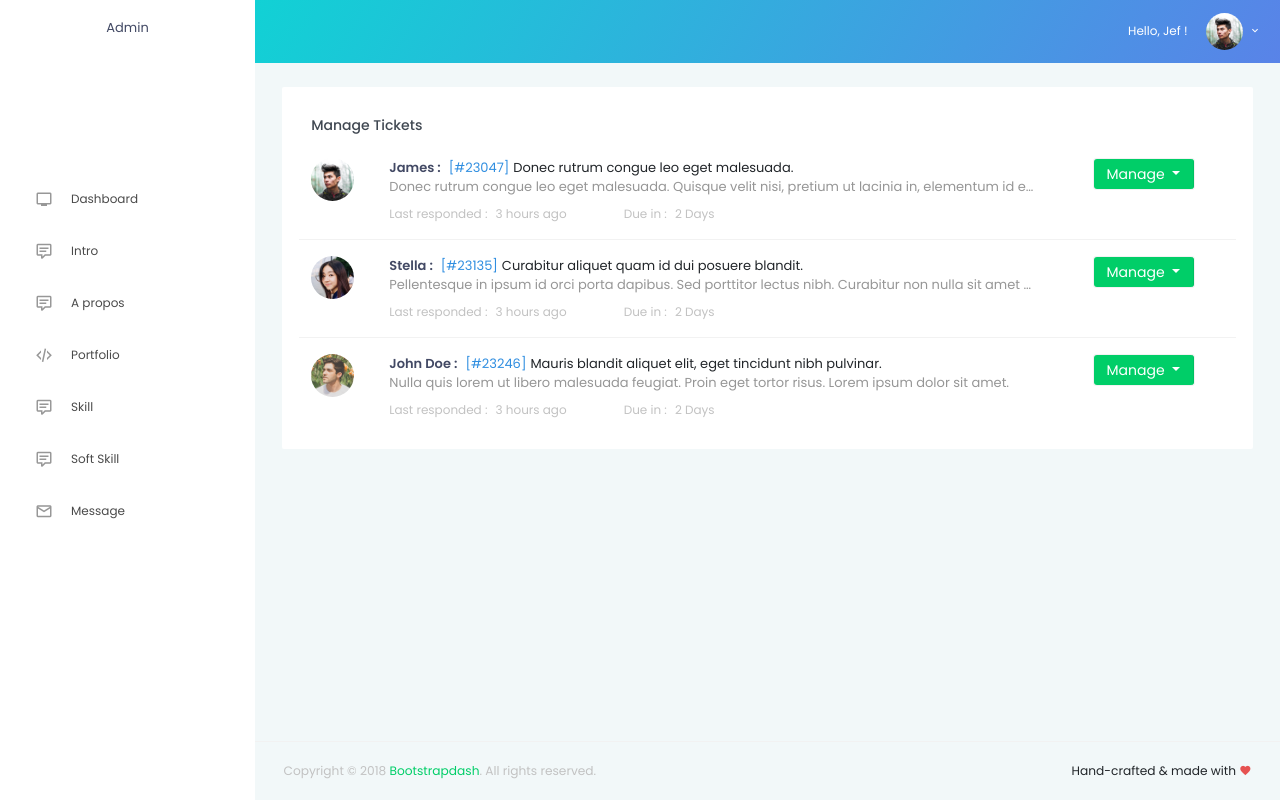
After one commit to JefDc/portfolio, a Symfony app: template templates/admin/dashboard.html.twig in a window 1280 px wide. The commit adds this page. Run offline with Twig, Linux system fonts and the light colour scheme; the template is opened without the code that fills it, so the values that code supplies are empty; some libraries are stand-ins or nearby versions.

Commit message:
add view dashboard

```diff
--- a/src/Controller/AdminController.php
+++ b/src/Controller/AdminController.php
@@ -12,7 +12,7 @@ class AdminController extends AbstractController
      */
     public function index()
     {
-        return $this->render('admin/base.html.twig', [
+        return $this->render('admin/dashboard.html.twig', [
             'controller_name' => 'AdminController',
         ]);
     }
--- a/templates/admin/base.html.twig
+++ b/templates/admin/base.html.twig
@@ -14,9 +14,11 @@
 <body>
     <div class="container-scroller">
         {% include 'admin/navbar.html.twig' %}
-        {% include 'admin/sidebar.html.twig' %}
-        {% block body %}{% endblock %}
-        {% block javascripts %}{% endblock %}
+        <div class="container-fluid page-body-wrapper">
+            {% include 'admin/sidebar.html.twig' %}
+            {% block body %}{% endblock %}
+            {% block javascripts %}{% endblock %}
+        </div>
     </div>
     <!-- plugins:js -->
     <script src="admin/js/vendor.bundle.base.js"></script>
@@ -29,7 +31,7 @@
     <script src="admin/js/misc.js"></script>
     <!-- endinject -->
     <!-- Custom js for this page-->
-    <script src="js/dashboard.js"></script>
+    <script src="admin/js/dashboard.js"></script>
     <!-- End custom js for this page-->
 </body>
 </html>
--- /dev/null
+++ b/templates/admin/dashboard.html.twig
@@ -0,0 +1,158 @@
+{% extends 'admin/base.html.twig' %}
+
+{% block body %}
+    <div class="main-panel">
+        <div class="content-wrapper">
+            <div class="row">
+                <div class="col-12 grid-margin">
+                    <div class="card">
+                        <div class="card-body">
+                            <h5 class="card-title mb-4">Manage Tickets</h5>
+                            <div class="fluid-container">
+                                <div class="row ticket-card mt-3 pb-2 border-bottom pb-3 mb-3">
+                                    <div class="col-md-1">
+                                        <img class="img-sm rounded-circle mb-4 mb-md-0" src="images/faces/face1.jpg" alt="profile image">
+                                    </div>
+                                    <div class="ticket-details col-md-9">
+                                        <div class="d-flex">
+                                            <p class="text-dark font-weight-semibold mr-2 mb-0 no-wrap">James :</p>
+                                            <p class="text-primary mr-1 mb-0">[#23047]</p>
+                                            <p class="mb-0 ellipsis">Donec rutrum congue leo eget malesuada.</p>
+                                        </div>
+                                        <p class="text-gray ellipsis mb-2">Donec rutrum congue leo eget malesuada. Quisque velit nisi, pretium ut lacinia in, elementum id enim
+                                            vivamus.
+                                        </p>
+                                        <div class="row text-gray d-md-flex d-none">
+                                            <div class="col-4 d-flex">
+                                                <small class="mb-0 mr-2 text-muted text-muted">Last responded :</small>
+                                                <small class="Last-responded mr-2 mb-0 text-muted text-muted">3 hours ago</small>
+                                            </div>
+                                            <div class="col-4 d-flex">
+                                                <small class="mb-0 mr-2 text-muted text-muted">Due in :</small>
+                                                <small class="Last-responded mr-2 mb-0 text-muted text-muted">2 Days</small>
+                                            </div>
+                                        </div>
+                                    </div>
+                                    <div class="ticket-actions col-md-2">
+                                        <div class="btn-group dropdown">
+                                            <button type="button" class="btn btn-success dropdown-toggle btn-sm" data-toggle="dropdown" aria-haspopup="true" aria-expanded="false">
+                                                Manage
+                                            </button>
+                                            <div class="dropdown-menu">
+                                                <a class="dropdown-item" href="#">
+                                                    <i class="fa fa-reply fa-fw"></i>Quick reply</a>
+                                                <a class="dropdown-item" href="#">
+                                                    <i class="fa fa-history fa-fw"></i>Another action</a>
+                                                <div class="dropdown-divider"></div>
+                                                <a class="dropdown-item" href="#">
+                                                    <i class="fa fa-check text-success fa-fw"></i>Resolve Issue</a>
+                                                <a class="dropdown-item" href="#">
+                                                    <i class="fa fa-times text-danger fa-fw"></i>Close Issue</a>
+                                            </div>
+                                        </div>
+                                    </div>
+                                </div>
+                                <div class="row ticket-card mt-3 pb-2 border-bottom pb-3 mb-3">
+                                    <div class="col-md-1">
+                                        <img class="img-sm rounded-circle mb-4 mb-md-0" src="images/faces/face2.jpg" alt="profile image">
+                                    </div>
+                                    <div class="ticket-details col-md-9">
+                                        <div class="d-flex">
+                                            <p class="text-dark font-weight-semibold mr-2 mb-0 no-wrap">Stella :</p>
+                                            <p class="text-primary mr-1 mb-0">[#23135]</p>
+                                            <p class="mb-0 ellipsis">Curabitur aliquet quam id dui posuere blandit.</p>
+                                        </div>
+                                        <p class="text-gray ellipsis mb-2">Pellentesque in ipsum id orci porta dapibus. Sed porttitor lectus nibh. Curabitur non nulla sit amet
+                                            nisl.
+                                        </p>
+                                        <div class="row text-gray d-md-flex d-none">
+                                            <div class="col-4 d-flex">
+                                                <small class="mb-0 mr-2 text-muted">Last responded :</small>
+                                                <small class="Last-responded mr-2 mb-0 text-muted">3 hours ago</small>
+                                            </div>
+                                            <div class="col-4 d-flex">
+                                                <small class="mb-0 mr-2 text-muted">Due in :</small>
+                                                <small class="Last-responded mr-2 mb-0 text-muted">2 Days</small>
+                                            </div>
+                                        </div>
+                                    </div>
+                                    <div class="ticket-actions col-md-2">
+                                        <div class="btn-group dropdown">
+                                            <button type="button" class="btn btn-success dropdown-toggle btn-sm" data-toggle="dropdown" aria-haspopup="true" aria-expanded="false">
+                                                Manage
+                                            </button>
+                                            <div class="dropdown-menu">
+                                                <a class="dropdown-item" href="#">
+                                                    <i class="fa fa-reply fa-fw"></i>Quick reply</a>
+                                                <a class="dropdown-item" href="#">
+                                                    <i class="fa fa-history fa-fw"></i>Another action</a>
+                                                <div class="dropdown-divider"></div>
+                                                <a class="dropdown-item" href="#">
+                                                    <i class="fa fa-check text-success fa-fw"></i>Resolve Issue</a>
+                                                <a class="dropdown-item" href="#">
+                                                    <i class="fa fa-times text-danger fa-fw"></i>Close Issue</a>
+                                            </div>
+                                        </div>
+                                    </div>
+                                </div>
+                                <div class="row ticket-card mt-3">
+                                    <div class="col-md-1">
+                                        <img class="img-sm rounded-circle mb-4 mb-md-0" src="images/faces/face3.jpg" alt="profile image">
+                                    </div>
+                                    <div class="ticket-details col-md-9">
+                                        <div class="d-flex">
+                                            <p class="text-dark font-weight-semibold mr-2 mb-0 no-wrap">John Doe :</p>
+                                            <p class="text-primary mr-1 mb-0">[#23246]</p>
+                                            <p class="mb-0 ellipsis">Mauris blandit aliquet elit, eget tincidunt nibh pulvinar.</p>
+                                        </div>
+                                        <p class="text-gray ellipsis mb-2">Nulla quis lorem ut libero malesuada feugiat. Proin eget tortor risus. Lorem ipsum dolor sit amet.</p>
+                                        <div class="row text-gray d-md-flex d-none">
+                                            <div class="col-4 d-flex">
+                                                <small class="mb-0 mr-2 text-muted">Last responded :</small>
+                                                <small class="Last-responded mr-2 mb-0 text-muted">3 hours ago</small>
+                                            </div>
+                                            <div class="col-4 d-flex">
+                                                <small class="mb-0 mr-2 text-muted">Due in :</small>
+                                                <small class="Last-responded mr-2 mb-0 text-muted">2 Days</small>
+                                            </div>
+                                        </div>
+                                    </div>
+                                    <div class="ticket-actions col-md-2">
+                                        <div class="btn-group dropdown">
+                                            <button type="button" class="btn btn-success dropdown-toggle btn-sm" data-toggle="dropdown" aria-haspopup="true" aria-expanded="false">
+                                                Manage
+                                            </button>
+                                            <div class="dropdown-menu">
+                                                <a class="dropdown-item" href="#">
+                                                    <i class="fa fa-reply fa-fw"></i>Quick reply</a>
+                                                <a class="dropdown-item" href="#">
+                                                    <i class="fa fa-history fa-fw"></i>Another action</a>
+                                                <div class="dropdown-divider"></div>
+                                                <a class="dropdown-item" href="#">
+                                                    <i class="fa fa-check text-success fa-fw"></i>Resolve Issue</a>
+                                                <a class="dropdown-item" href="#">
+                                                    <i class="fa fa-times text-danger fa-fw"></i>Close Issue</a>
+                                            </div>
+                                        </div>
+                                    </div>
+                                </div>
+                            </div>
+                        </div>
+                    </div>
+                </div>
+            </div>
+        </div>
+        <!-- content-wrapper ends -->
+        <!-- partial:partials/_footer.html -->
+        <footer class="footer">
+            <div class="container-fluid clearfix">
+            <span class="text-muted d-block text-center text-sm-left d-sm-inline-block">Copyright © 2018
+              <a href="http://www.bootstrapdash.com/" target="_blank">Bootstrapdash</a>. All rights reserved.</span>
+                <span class="float-none float-sm-right d-block mt-1 mt-sm-0 text-center">Hand-crafted & made with
+              <i class="mdi mdi-heart text-danger"></i>
+            </span>
+            </div>
+        </footer>
+        <!-- partial -->
+    </div>
+{% endblock %}
--- a/templates/admin/navbar.html.twig
+++ b/templates/admin/navbar.html.twig
@@ -13,7 +13,7 @@
         <ul class="navbar-nav navbar-nav-right">
             <li class="nav-item dropdown d-none d-xl-inline-block">
                 <a class="nav-link dropdown-toggle" id="UserDropdown" href="#" data-toggle="dropdown" aria-expanded="false">
-                    <span class="profile-text">Hello, Richard V.Welsh !</span>
+                    <span class="profile-text">Hello, Jef !</span>
                     <img class="img-xs rounded-circle" src="images/faces/face1.jpg" alt="Profile image">
                 </a>
                 <div class="dropdown-menu dropdown-menu-right navbar-dropdown" aria-labelledby="UserDropdown">
--- a/templates/admin/sidebar.html.twig
+++ b/templates/admin/sidebar.html.twig
@@ -1,96 +1,69 @@
 <nav class="sidebar sidebar-offcanvas" id="sidebar">
-    <ul class="nav">
+    <ul class="nav position-fixed">
         <li class="nav-item nav-profile">
             <div class="nav-link">
                 <div class="user-wrapper">
-                    <div class="profile-image">
-                        <img src="images/faces/face1.jpg" alt="profile image">
-                    </div>
-                    <div class="text-wrapper">
-                        <p class="profile-name">Richard V.Welsh</p>
-                        <div>
-                            <small class="designation text-muted">Manager</small>
-                            <span class="status-indicator online"></span>
-                        </div>
-                    </div>
                 </div>
-                <button class="btn btn-success btn-block">New Project
-                    <i class="mdi mdi-plus"></i>
-                </button>
             </div>
         </li>
-        <li class="nav-item">
+        <li class="nav-item mt-5">
             <a class="nav-link" href="index.html">
                 <i class="menu-icon mdi mdi-television"></i>
                 <span class="menu-title">Dashboard</span>
             </a>
         </li>
         <li class="nav-item">
-            <a class="nav-link" data-toggle="collapse" href="#ui-basic" aria-expanded="false" aria-controls="ui-basic">
-                <i class="menu-icon mdi mdi-content-copy"></i>
-                <span class="menu-title">Basic UI Elements</span>
-                <i class="menu-arrow"></i>
+            <a class="nav-link" href="pages/forms/basic_elements.html">
+                <i class="menu-icon mdi mdi-comment-text-outline"></i>
+                <span class="menu-title">Intro</span>
             </a>
-            <div class="collapse" id="ui-basic">
-                <ul class="nav flex-column sub-menu">
-                    <li class="nav-item">
-                        <a class="nav-link" href="pages/ui-features/buttons.html">Buttons</a>
-                    </li>
-                    <li class="nav-item">
-                        <a class="nav-link" href="pages/ui-features/typography.html">Typography</a>
-                    </li>
-                </ul>
-            </div>
         </li>
         <li class="nav-item">
             <a class="nav-link" href="pages/forms/basic_elements.html">
-                <i class="menu-icon mdi mdi-backup-restore"></i>
-                <span class="menu-title">Form elements</span>
+                <i class="menu-icon mdi mdi-comment-text-outline"></i>
+                <span class="menu-title">A propos</span>
             </a>
         </li>
         <li class="nav-item">
-            <a class="nav-link" href="pages/charts/chartjs.html">
-                <i class="menu-icon mdi mdi-chart-line"></i>
-                <span class="menu-title">Charts</span>
+            <a class="nav-link" href="pages/forms/basic_elements.html">
+                <i class="menu-icon mdi mdi-xml"></i>
+                <span class="menu-title">Portfolio</span>
             </a>
         </li>
         <li class="nav-item">
-            <a class="nav-link" href="pages/tables/basic-table.html">
-                <i class="menu-icon mdi mdi-table"></i>
-                <span class="menu-title">Tables</span>
+            <a class="nav-link" href="pages/forms/basic_elements.html">
+                <i class="menu-icon mdi mdi-comment-text-outline"></i>
+                <span class="menu-title">Skill</span>
             </a>
         </li>
         <li class="nav-item">
-            <a class="nav-link" href="pages/icons/font-awesome.html">
-                <i class="menu-icon mdi mdi-sticker"></i>
-                <span class="menu-title">Icons</span>
+            <a class="nav-link" href="pages/forms/basic_elements.html">
+                <i class="menu-icon mdi mdi-comment-text-outline"></i>
+                <span class="menu-title">Soft Skill</span>
             </a>
         </li>
         <li class="nav-item">
-            <a class="nav-link" data-toggle="collapse" href="#auth" aria-expanded="false" aria-controls="auth">
-                <i class="menu-icon mdi mdi-restart"></i>
-                <span class="menu-title">User Pages</span>
-                <i class="menu-arrow"></i>
+            <a class="nav-link" href="pages/forms/basic_elements.html">
+                <i class="menu-icon mdi mdi-email-outline"></i>
+                <span class="menu-title">Message</span>
             </a>
-            <div class="collapse" id="auth">
-                <ul class="nav flex-column sub-menu">
-                    <li class="nav-item">
-                        <a class="nav-link" href="pages/samples/blank-page.html"> Blank Page </a>
-                    </li>
-                    <li class="nav-item">
-                        <a class="nav-link" href="pages/samples/login.html"> Login </a>
-                    </li>
-                    <li class="nav-item">
-                        <a class="nav-link" href="pages/samples/register.html"> Register </a>
-                    </li>
-                    <li class="nav-item">
-                        <a class="nav-link" href="pages/samples/error-404.html"> 404 </a>
-                    </li>
-                    <li class="nav-item">
-                        <a class="nav-link" href="pages/samples/error-500.html"> 500 </a>
-                    </li>
-                </ul>
-            </div>
         </li>
+        {#<li class="nav-item">#}
+            {#<a class="nav-link" data-toggle="collapse" href="#ui-basic" aria-expanded="false" aria-controls="ui-basic">#}
+                {#<i class="menu-icon mdi mdi-content-copy"></i>#}
+                {#<span class="menu-title">Basic UI Elements</span>#}
+                {#<i class="menu-arrow"></i>#}
+            {#</a>#}
+            {#<div class="collapse" id="ui-basic">#}
+                {#<ul class="nav flex-column sub-menu">#}
+                    {#<li class="nav-item">#}
+                        {#<a class="nav-link" href="pages/ui-features/buttons.html">Buttons</a>#}
+                    {#</li>#}
+                    {#<li class="nav-item">#}
+                        {#<a class="nav-link" href="pages/ui-features/typography.html">Typography</a>#}
+                    {#</li>#}
+                {#</ul>#}
+            {#</div>#}
+        {#</li>#}
     </ul>
 </nav>
```
